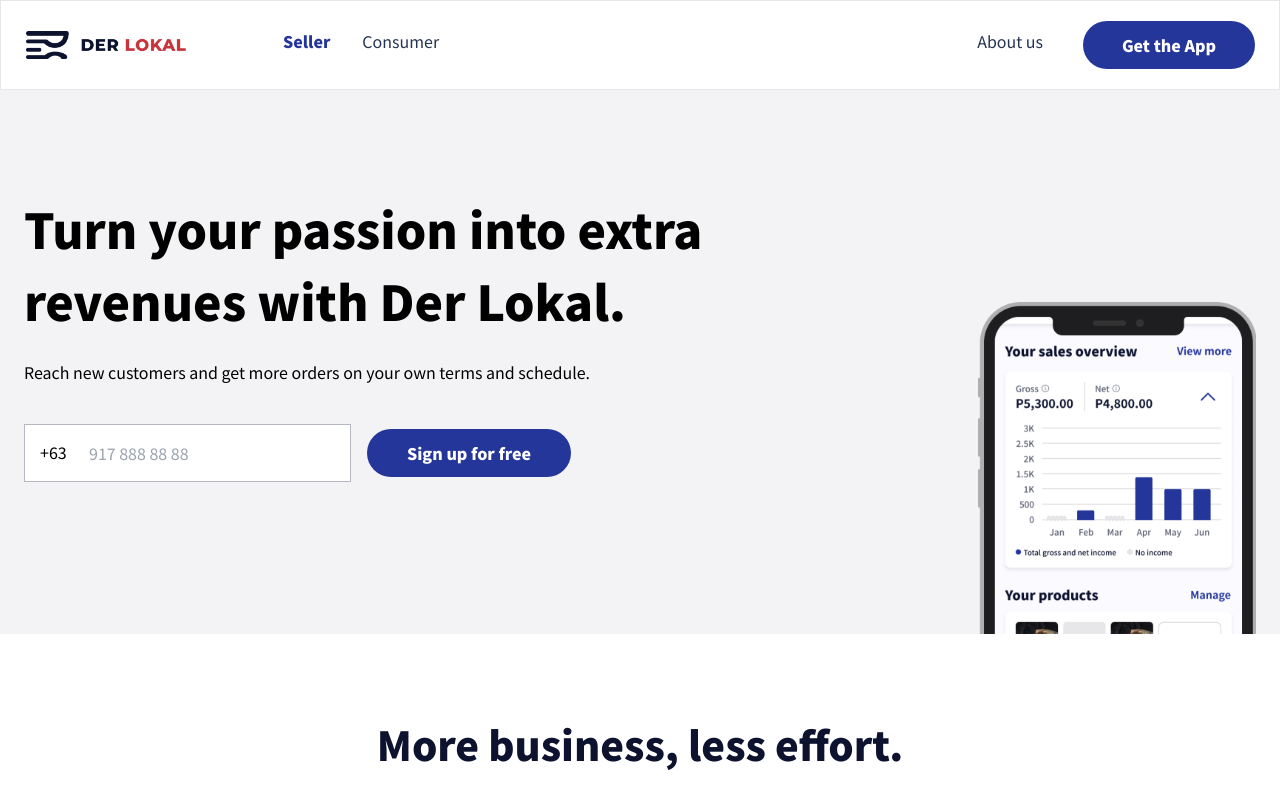
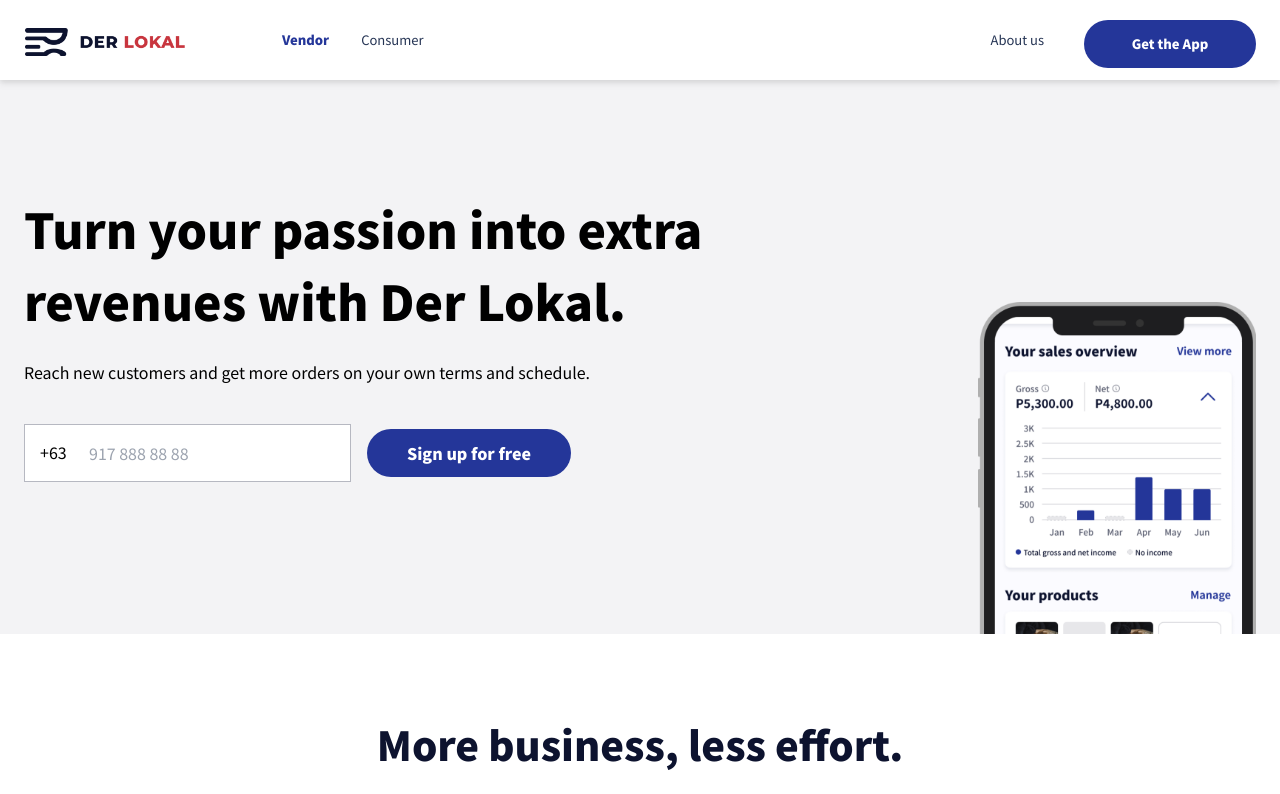
Before and after one commit to aguilarjayson19300/derlokal-web--experimental, a Next.js app: page /seller in a window 1280 px wide. Shown: the top 794 px of the page. Built offline with nearby package versions, Linux system fonts and the light colour scheme.

Commit message:
improve navbar shadow at the bottom instead of border font size alignment image size for logo font style for button

```diff
--- a/components/Navbar.tsx
+++ b/components/Navbar.tsx
@@ -51,12 +51,12 @@
 
   return (
     <>
-      <nav className="fixed top-0 z-20 flex flex-col w-full bg-white border sm:flex-row border-t-1 border-secondary6">
+      <nav className="fixed top-0 z-20 flex flex-col w-full bg-white sm:flex-row border-t-1 border-secondary6 h-20 drop-shadow-md">
         <div className="w-full sm:h-[88px] h-[64px] px-6 sm:container mx-auto flex items-center sm:border-b-0 border-b border-secondary7">
-          <div className="flex justify-center mr-0 font-extrabold text-white border sm:hidden md:block md:justify-start border-1 sm:mr-20 bold">
+          <div className="flex justify-center mr-0 font-extrabold text-white border sm:hidden md:block md:justify-start border-1 sm:mr-20 bold pb-1">
             <a
               className="text-white no-underline hover:text-white hover:no-underline"
-              href="/"
+              href="#"
             >
               <img
                 width="160"
@@ -116,13 +116,13 @@
                 >
                   <Link href="/seller">
                     <a
-                      className={`inline-block ${
+                      className={`inline-block text-xs ${
                         router.pathname === "/seller"
                           ? "text-primary font-bold "
                           : "border-white font-medium"
                       } py-2 px-4`}
                     >
-                      Seller
+                      Vendor
                     </a>
                   </Link>
                 </li>
@@ -132,7 +132,7 @@
                 >
                   <Link href="/consumer">
                     <a
-                      className={`inline-block ${
+                      className={`inline-block text-xs ${
                         router.pathname === "/consumer"
                           ? "text-primary font-bold "
                           : "border-white font-medium"
@@ -149,7 +149,7 @@
                 >
                   <Link href="/">
                     <a
-                      className={`inline-block ${
+                      className={`inline-block text-xs ${
                         router.pathname === "/"
                           ? "text-primary font-bold "
                           : "border-white font-medium"
@@ -199,7 +199,7 @@
                   onClick={() => setIsNavOpen(false)}
                 >
                   <button
-                    className="text-sm sm:w-[172px] w-full py-3 bg-primary text-textIcon7 rounded-full font-bold"
+                    className="text-xs sm:w-[172px] w-full py-3 bg-primary text-textIcon7 rounded-full font-bold"
                     onClick={() => setGetTheApp(true)}
                   >
                     Get the App
```
Also changed, not shown: 1 other file (tests, documents, lock files or other folders).
